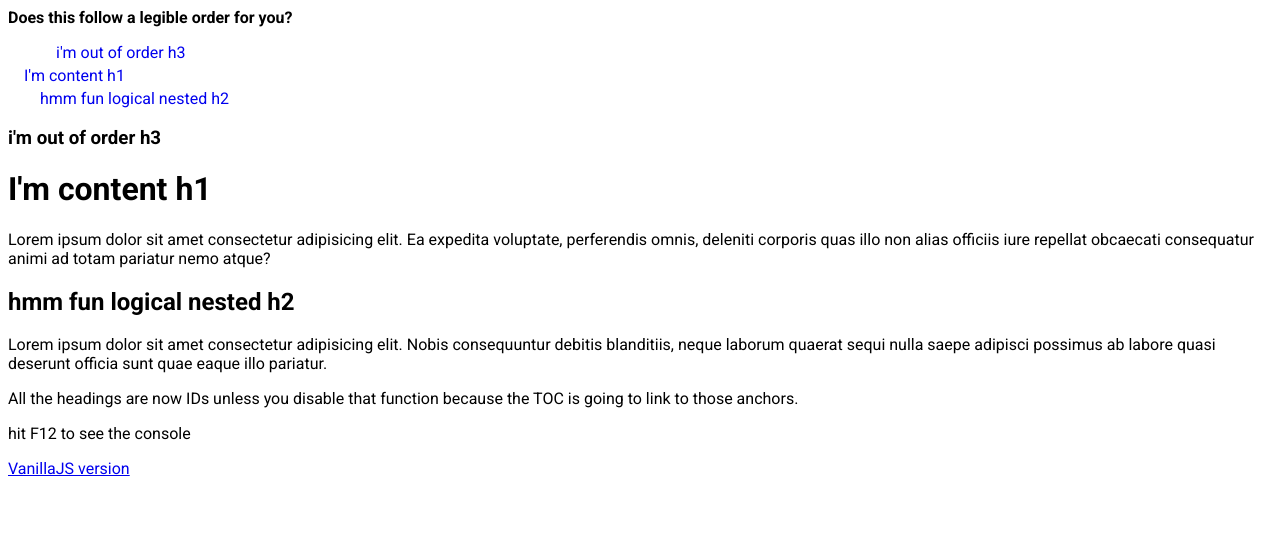
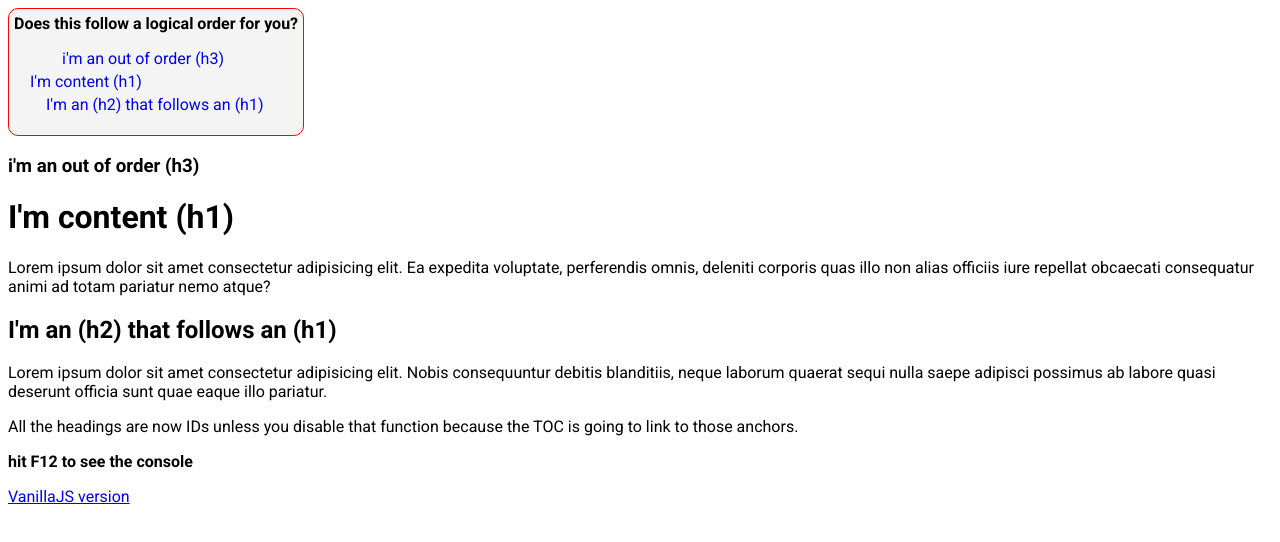
Before and after one commit to CodePosse/WCAG-Brute-Force, a website: page TOC creator/TOC_jquery.html in a window 1280 px wide. Drawn offline with nearby package versions, Linux system fonts and the light colour scheme.

Commit message:
:wrench: enhanced the TOC list for legibility

```diff
--- a/TOC creator/JS/TOC_Vanilla.js
+++ b/TOC creator/JS/TOC_Vanilla.js
@@ -10,7 +10,7 @@ document.addEventListener("DOMContentLoaded", function () {
     let currentList = tocRoot;
     let currentLevel = 1;
     const headingsArray = [];
-
+    // Helper: make a stable-ish slug from heading text (fallback if no id)
     function slugify(text) {
         return text
             .toLowerCase()
@@ -28,7 +28,7 @@ document.addEventListener("DOMContentLoaded", function () {
         }
         return unique;
     }
-
+    // Main loop to process each heading
     headings.forEach((heading, index) => {
         const tag = heading.tagName.toLowerCase();
         const level = parseInt(tag.substring(1), 10);
@@ -69,8 +69,10 @@ document.addEventListener("DOMContentLoaded", function () {
             id: id
         });
     });
+    // Log the headings in a table format for easy inspection
     console.group("Headings Index (h1-h6)");
     console.table(headingsArray);
     console.groupEnd();
+    // Expose the headings array globally for further inspection if needed
     window.__headingsIndex = headingsArray;
 });
--- a/TOC creator/JS/TOC_jQuery.js
+++ b/TOC creator/JS/TOC_jQuery.js
@@ -96,7 +96,7 @@ $(document).ready(function () {
 
 $(document).ready(function () {
     const headingsArray = [];
-
+    // Collect heading info into an array for console.table
     $("h1, h2, h3, h4, h5, h6").each(function (index) {
         headingsArray.push({
             tab_index: index + 1,
@@ -105,7 +105,7 @@ $(document).ready(function () {
             id: this.id || null
         });
     });
-
+    // Log the headings in a table format for easy inspection
     console.group("Headings Index (h1-h6)");
     console.table(headingsArray);
     console.groupEnd();
--- a/TOC creator/TOC_jquery.html
+++ b/TOC creator/TOC_jquery.html
@@ -15,38 +15,46 @@
             font-family: Roboto;
         }
 
-        #toc ul {
+        #toc {
+            width: fit-content;
+            border: 1px solid red;
+            padding: 5px;
+            border-radius: 10px;
+            background-color: #f4f4f4;
+
+            ul {
                 list-style: none;
                 padding-left: 1rem;
             }
 
-        #toc li {
+            li {
                 margin: 0.25rem 0;
             }
 
-        #toc a {
+            a {
                 text-decoration: none;
             }
 
-        #toc a:hover {
+            a:hover {
                 text-decoration: underline;
+            }
         }
     </style>
 </head>
 
 <body>
     <nav id="toc" aria-label="Table of Contents">
-        <strong>Does this follow a legible order for you?</strong>
+        <strong>Does this follow a logical order for you?</strong>
         <ul></ul>
     </nav>
     <div>
-        <h3>i'm out of order h3</h3>
-        <h1>I'm content h1</h3>
+        <h3>i'm an out of order (h3)</h3>
+        <h1>I'm content (h1)</h1>
         <p>Lorem ipsum dolor sit amet consectetur adipisicing elit. Ea expedita voluptate, perferendis omnis,
             deleniti
             corporis quas illo non alias officiis iure repellat obcaecati consequatur animi ad totam pariatur nemo
             atque?</p>
-            <h2>hmm fun logical nested h2</h2>
+        <h2>I'm an (h2) that follows an (h1)</h2>
         <p>Lorem ipsum dolor sit amet consectetur adipisicing elit. Nobis consequuntur debitis blanditiis, neque
             laborum
             quaerat sequi nulla saepe adipisci possimus ab labore quasi deserunt officia sunt quae eaque illo
@@ -56,7 +64,7 @@
     <p>All the headings are now IDs unless you disable that function because the TOC is going to link to those anchors.
     </p>
     <p>
-        <strongs>hit F12 to see the console</strongs>
+        <strong>hit F12 to see the console</strong>
     </p>
     <p><a href="TOC_vanilla.html">VanillaJS version</a></p>
     <script src="https://code.jquery.com/jquery-3.7.1.min.js"></script>
```
Also changed, not shown: TOC creator/TOC_vanilla.html (+16 -9 lines). Lines whose indentation alone changed are shown as unchanged.
